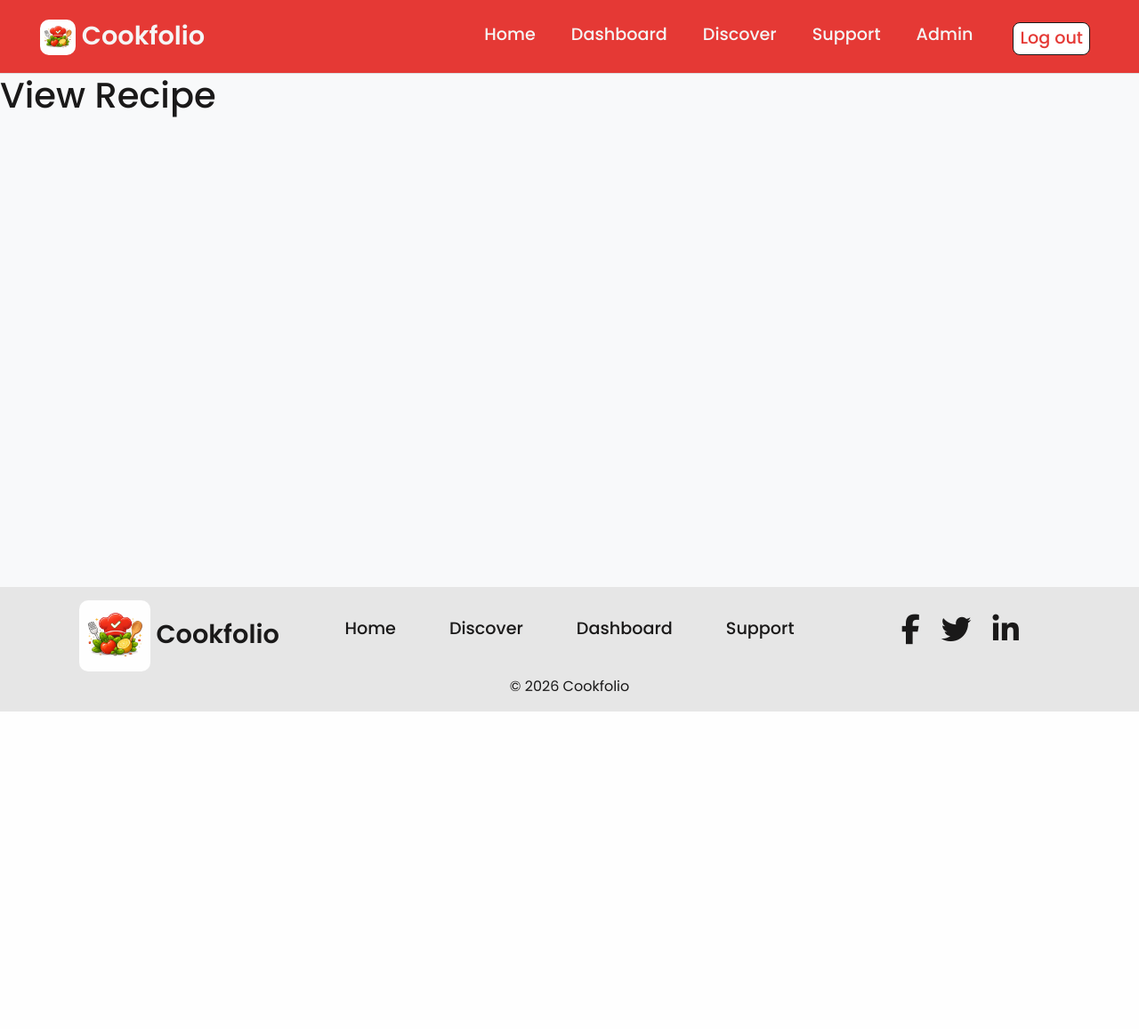
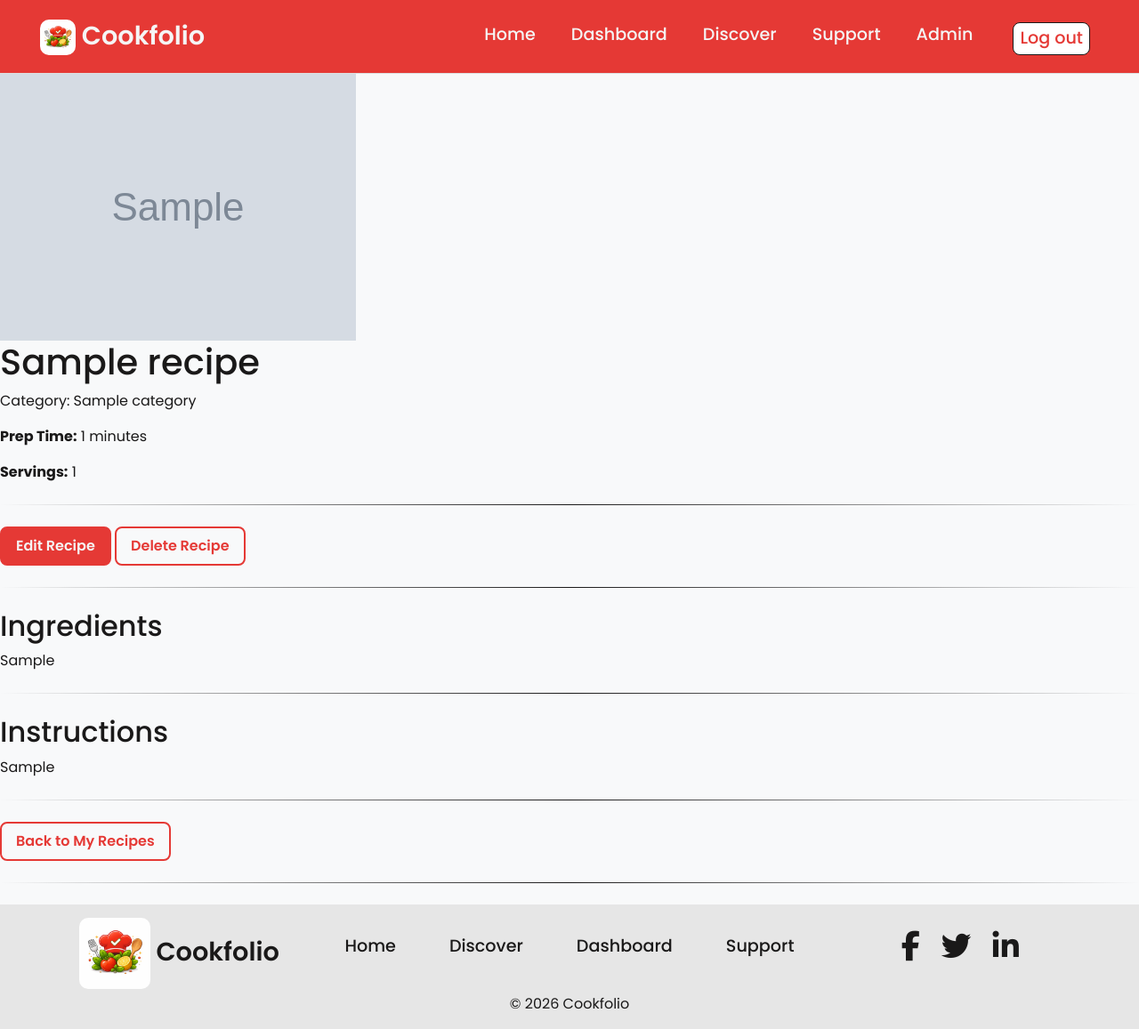
Before and after one commit to silviyahristova/cookfolio, a Flask app: page /recipes/1 in a window 1280 px wide. Shown: the whole page at 89% size. Before the commit the page ends 800 px from the top, so only its background shows below. Run offline with Flask 3, Linux system fonts and the light colour scheme; a user stored in the database is signed in; tables that the repository leaves empty hold one stand-in row (values such as "Sample post"); grey boxes marked "Sample" are stand-in pictures; some libraries are stand-ins or nearby versions.

Commit message:
feat: structure view recipe page

```diff
--- a/app/templates/view_recipe.html
+++ b/app/templates/view_recipe.html
@@ -4,6 +4,87 @@
 
 {%- block content -%}
 
-    <h1>View Recipe</h1>
+    <section class="view-recipe-section">
+        <div class="view-recipe-container">
+            <article class="view-recipe-card">
+                <div class="view-recipe-left">
+                    <div class="view-recipe-image">
+                        {% if recipe.image_filename %}
+                            <picture>
+                                <source srcset="{{ url_for('static', filename='uploads/' ~ recipe.image_filename) }}" type="image/webp">
+                                <source srcset="{{ url_for('static', filename='uploads/' ~ recipe.image_filename) }}" type="image/png">
+                                <img src="{{ url_for('static', filename='uploads/' ~ recipe.image_filename) }}" alt="{{ recipe.title }} Image" class="view-recipe-picture">
+                            </picture>
+                        {% else %}
+                            <picture>
+                                <source srcset="{{ url_for('static', filename='images/image-placeholder.webp') }}" type="image/webp">
+                                <source srcset="{{ url_for('static', filename='images/image-placeholder.png') }}" type="image/png">
+                                <img src="{{ url_for('static', filename='images/image-placeholder.png') }}" alt="Image Placeholder" class="view-recipe-picture">
+                            </picture>
+                        {% endif %}
+                    </div>
 
+                    <div class="view-recipe-content">
+                        <h1>{{ recipe.title }}</h1>
+                        <p>Category: {{ recipe.category.name }}</p>
+                        <div class="view-recipe-meta">
+                            <p><strong>Prep Time:</strong> {{ recipe.prep_time }} minutes</p>
+                            <p><strong>Servings:</strong> {{ recipe.servings }}</p>
+                        </div>
+                    </div>
+
+                    <div class="divider-btn"></div>
+
+                    <div class="view-recipe-actions">
+                        <a href="{{ url_for('main.edit_recipe', recipe_id=recipe.id) }}" class="btn btn-primary">Edit Recipe</a>
+                        <form action="{{ url_for('main.delete_recipe', recipe_id=recipe.id) }}" method="POST" onsubmit="return confirm('Are you sure you want to delete this recipe?');" style="display: inline;">
+                            <button type="submit" class="btn btn-secondary">Delete Recipe</button>
+                        </form>
+                    </div>
+                    <div class="divider-btn"></div>
+                </div>
+
+                <div class="view-recipe-right">
+                    <div class="view-recipe-details">
+
+                        <section class="view-recipe-block">
+                            <h2>Ingredients</h2>
+                            {% if recipe.ingredients %}
+                                <ul class="view-recipe-list">
+                                    {% for ingredient in recipe.ingredients.split('\n') %}
+                                        {% if ingredient.strip() %}
+                                            <li>{{ ingredient }}</li>
+                                        {% endif %}
+                                    {% endfor %}
+                                </ul>
+                            {% else %}
+                                <p>No ingredients added yet.</p>
+                            {% endif %}
+                        </section>
+
+                        <section class="view-recipe-block">
+                            <div class="divider-btn"></div>
+                            <h2>Instructions</h2>
+                            {% if recipe.instructions %}
+                                <ol class="view-recipe-steps">
+                                    {% for instruction in recipe.instructions.split('\n') %}
+                                        {% if instruction.strip() %}
+                                            <li>{{ instruction }}</li>
+                                        {% endif %}
+                                    {% endfor %}
+                                </ol>
+                            {% else %}
+                                <p>No instructions added yet.</p>
+                            {% endif %}
+                        </section>
+                    </div>
+
+                    <div class="divider-btn"></div>
+
+                    <a href="{{ url_for('main.my_recipes') }}" class="btn btn-secondary back-btn">Back to My Recipes</a>
+
+                    <div class="divider-btn"></div>
+                </div>
+            </article>
+        </div>
 {% endblock %}
```
